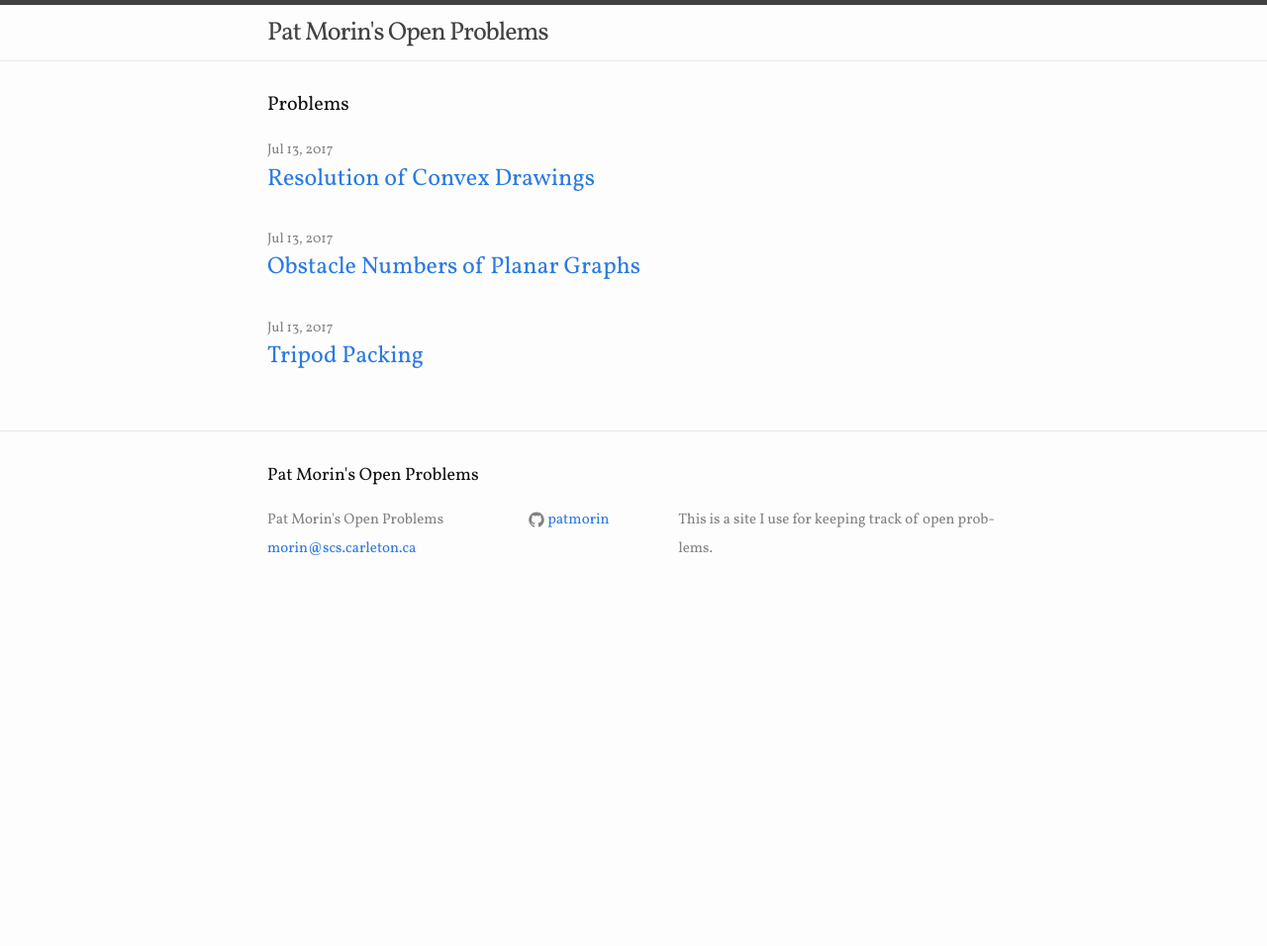
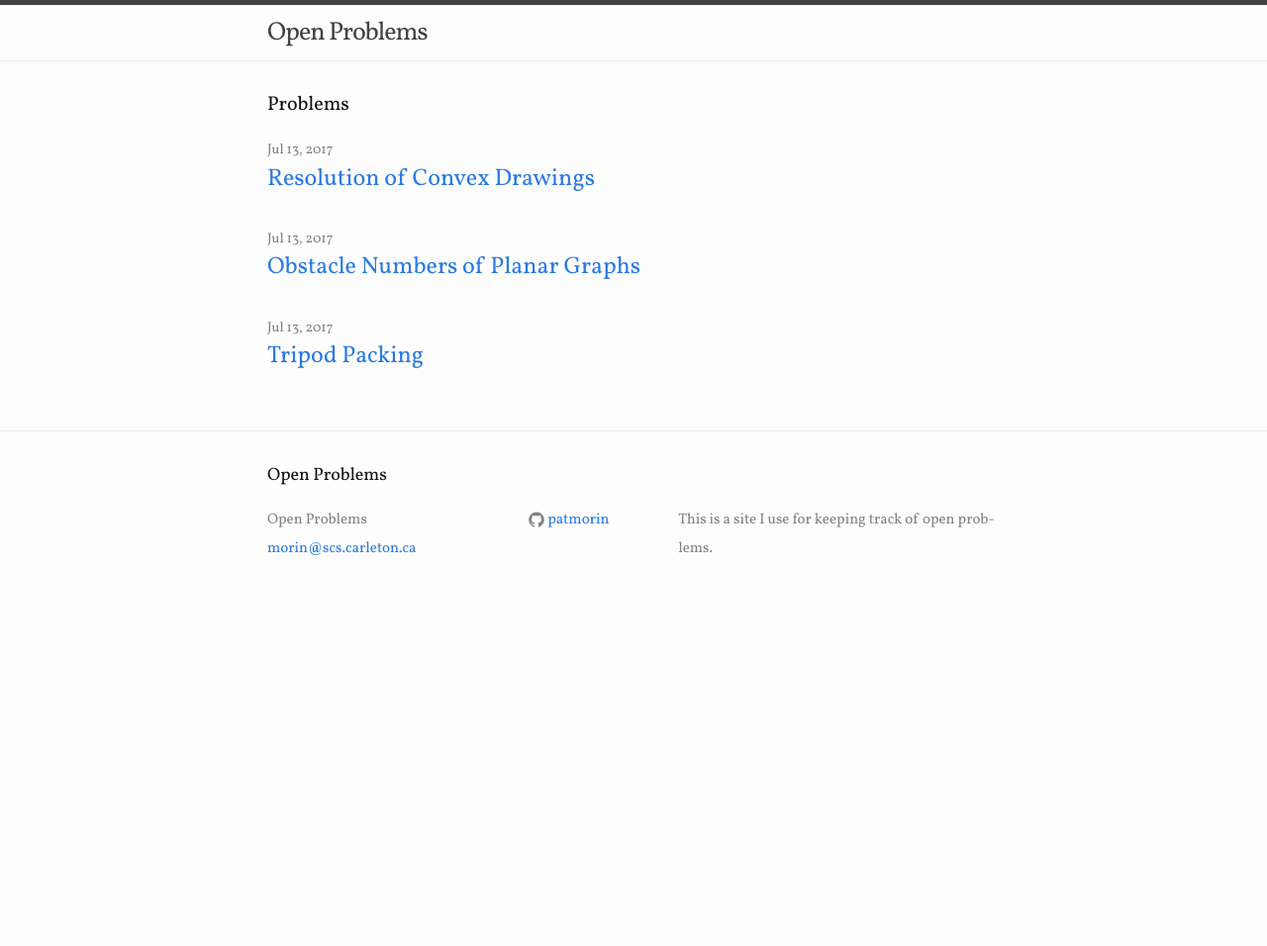
Before and after one commit to patmorin/patmorin.github.io, a Jekyll site: the page built from index.html, in a window 1280 px wide. Shown: the whole page at 99% size. Built offline with Jekyll 4.4.1, drawn with Linux system fonts in a browser that asks for light colours.

Commit message:
Changed site title

```diff
--- a/_config.yml
+++ b/_config.yml
@@ -6,7 +6,7 @@
 # 'jekyll serve'. If you change this file, please restart the server process.
 
 # Site settings
-title: Pat Morin's Open Problems
+title: Open Problems
 email: morin@scs.carleton.ca
 description: > # this means to ignore newlines until "baseurl:"
   This is a site I use for keeping track of open problems.
```
